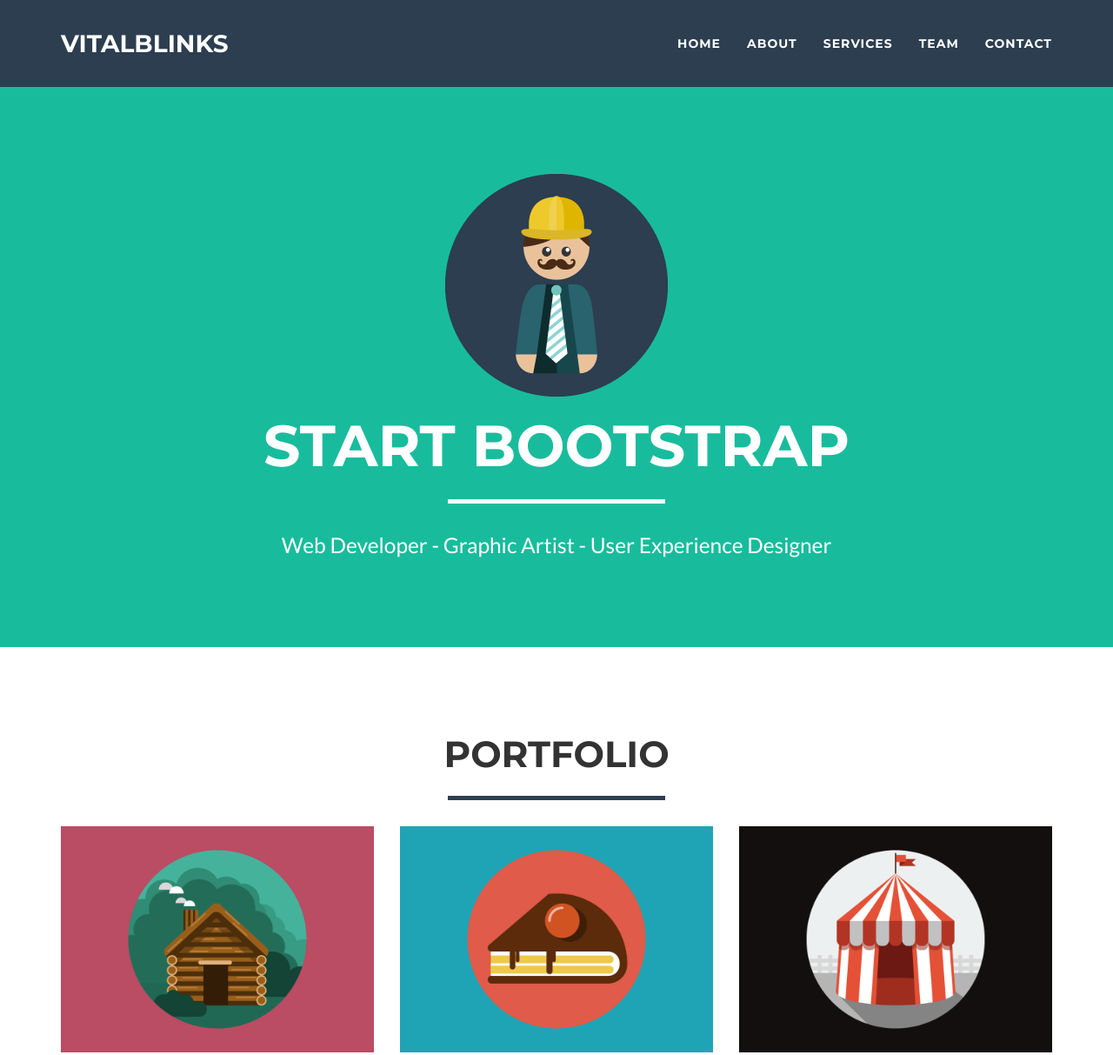
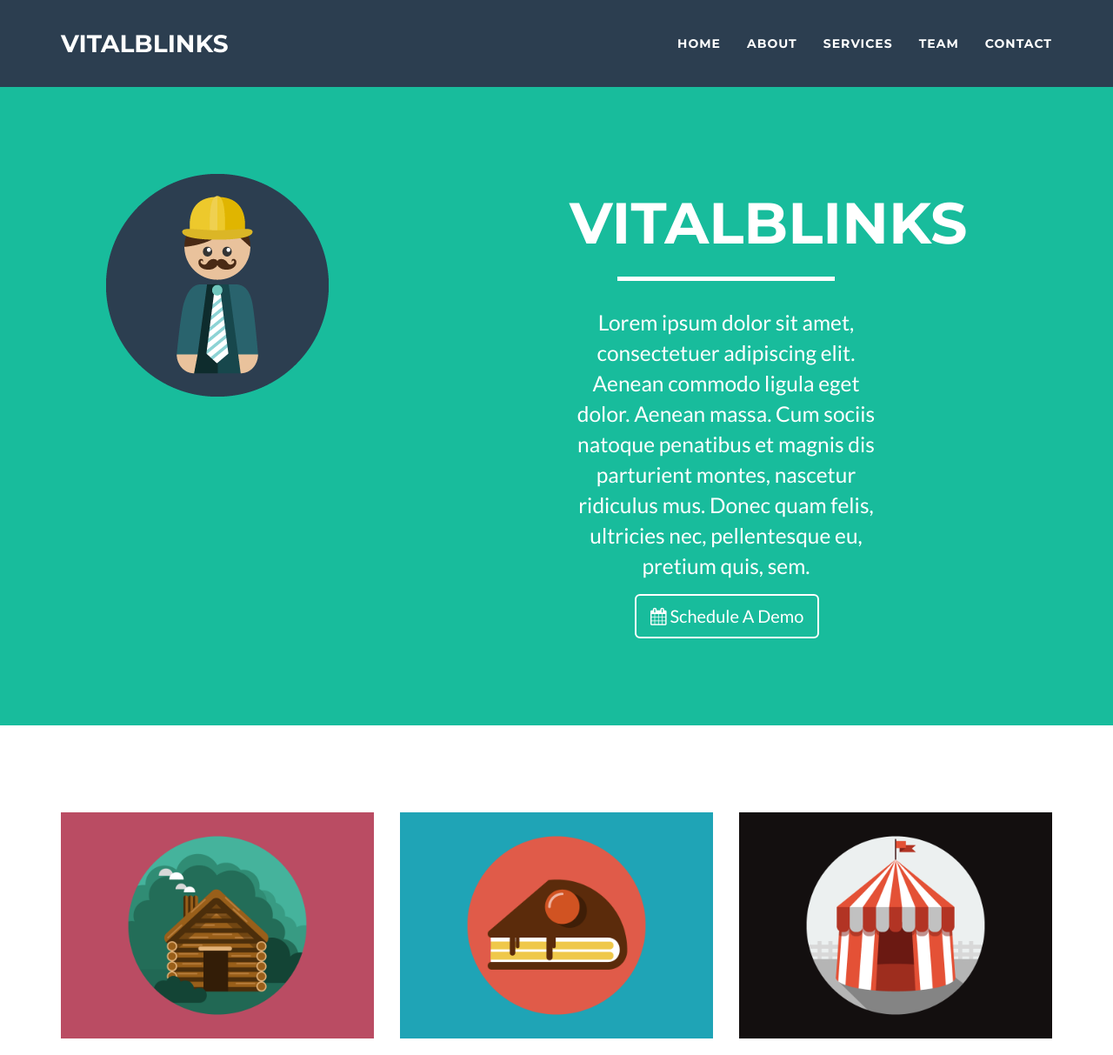
Before and after one commit to vitalblinks/vitalblinks.github.io, a website: page index.html in a window 1280 px wide. Shown: the top 1213 px of the page at 87% size. Drawn offline with nearby package versions, Linux system fonts and the light colour scheme.

Commit message:
Home page-First Section

```diff
--- a/index.html
+++ b/index.html
@@ -51,13 +51,22 @@
     <header>
         <div class="container" id="maincontent" tabindex="-1">
             <div class="row">
-                <div class="col-lg-12">
+                <div class="col-lg-4 ">
                     <img class="img-responsive" src="img/profile.png" alt="">
+                </div>
+                <div class="col-lg-4 col-lg-offset-2">
                     <div class="intro-text">
-                        <h1 class="name">Start Bootstrap</h1>
+                        <h1 class="name">VitalBlinks</h1>
                         <hr class="star-light">
-                        <span class="skills">Web Developer - Graphic Artist - User Experience Designer</span>
+                        <span class="skills">Lorem ipsum dolor sit amet, consectetuer adipiscing elit. Aenean commodo ligula eget dolor. Aenean massa. Cum sociis natoque penatibus et magnis dis parturient montes, nascetur ridiculus mus. Donec quam felis, ultricies nec, pellentesque eu, pretium quis, sem. </span>
                     </div>
+
+                    <div class="col-lg-8 col-lg-offset-2 text-center">
+                    <a href="#" class="btn btn-lg btn-outline">
+                        <i class="fa fa-calendar"></i> Schedule A Demo
+                    </a>
+                    </div>
+
                 </div>
             </div>
         </div>
@@ -67,10 +76,10 @@
     <section id="portfolio">
         <div class="container">
             <div class="row">
-                <div class="col-lg-12 text-center">
-                    <h2>Portfolio</h2>
+                <!-- <div class="col-lg-12 text-center">
+                    <h2>Video Title</h2>
                     <hr class="star-primary">
-                </div>
+                </div> -->
             </div>
             <div class="row">
                 <div class="col-sm-4 portfolio-item">
```
